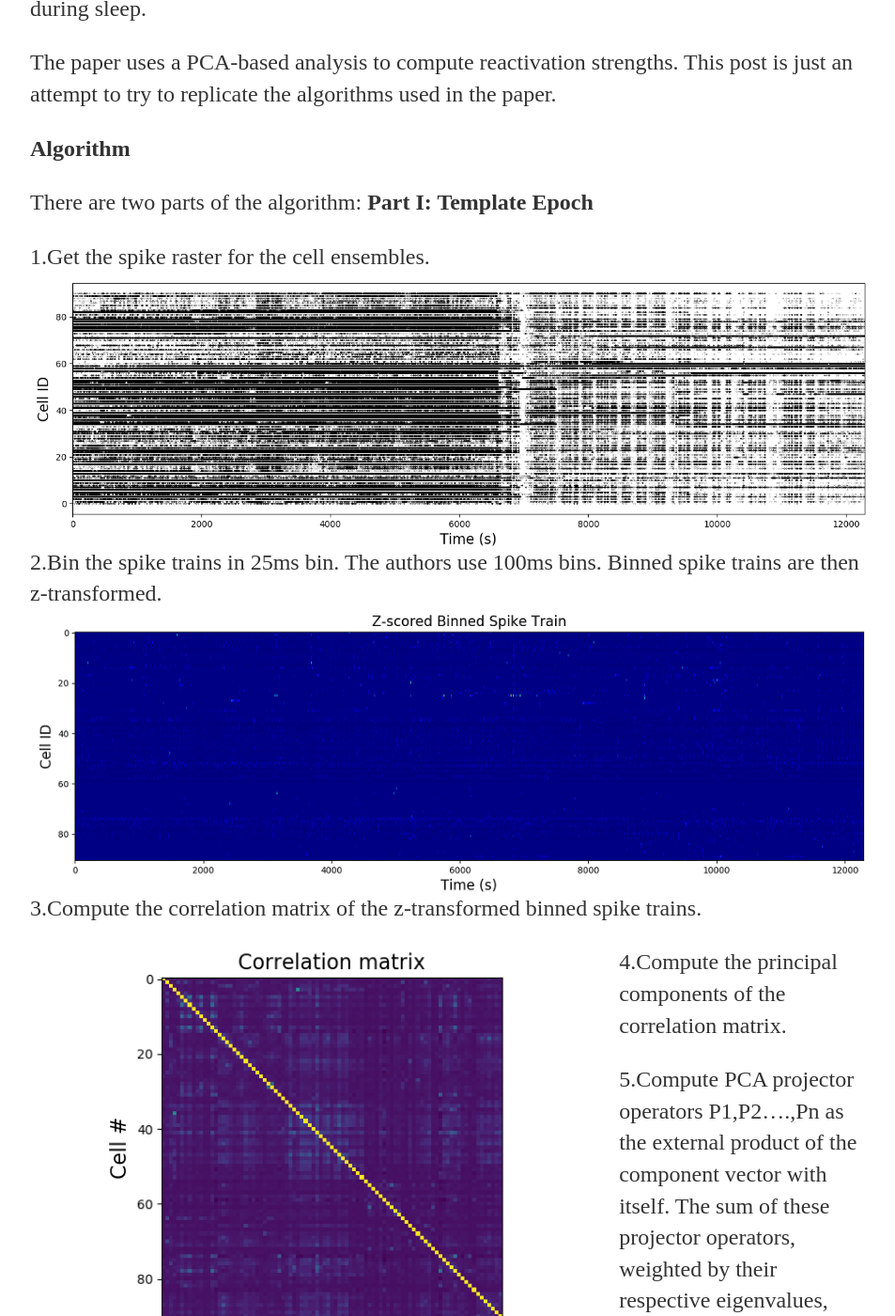
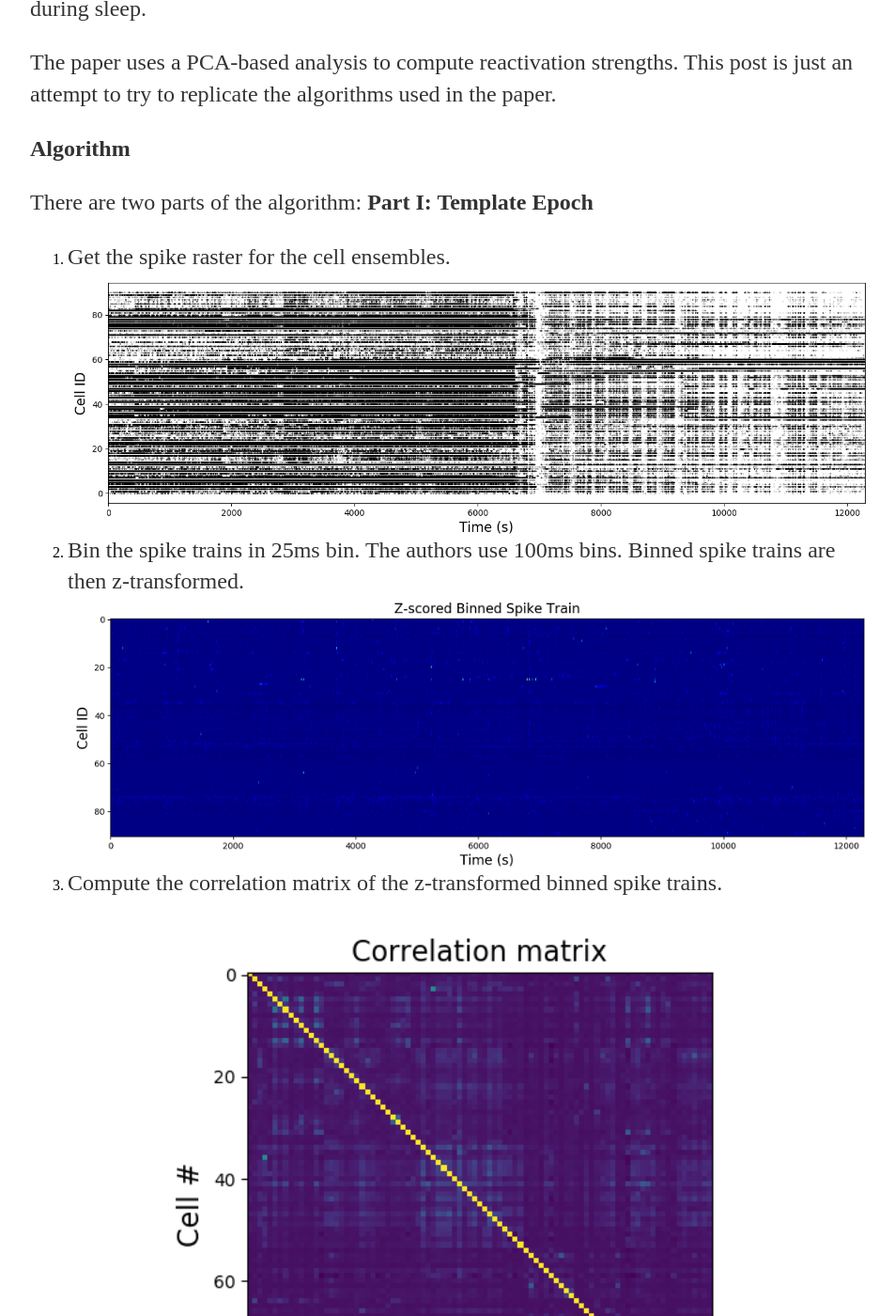
Before and after one commit to rajatsaxena/rajatsaxena.github.io, a Jekyll site: the page built from _posts/2020-04-06-PCA-based-reactivation-strength.md, in a window 1280 px wide and 1400 px high, scrolled down 430 px. Shown: the whole window at 94% size, without its empty margins (160-1113 px from the left). Built offline with Jekyll 4.4.1, drawn with Linux system fonts in a browser that asks for light colours; our own code applies the rules of GitHub Pages for plain Markdown files; comment, search, counter and statistics services are not loaded; some of the changed text lies outside the part shown.

Commit message:
Update 2020-04-06-PCA-based-reactivation-strength.md

```diff
--- a/_posts/2020-04-06-PCA-based-reactivation-strength.md
+++ b/_posts/2020-04-06-PCA-based-reactivation-strength.md
@@ -11,22 +11,22 @@
 
 There are two parts of the algorithm: **Part I: Template Epoch**
 
-1.Get the spike raster for the cell ensembles.
+1. Get the spike raster for the cell ensembles.
 <img style="float: left" src="https://rajatsaxena.github.io//images/spikeraster.png" width="100%" height="100%">
 
-2.Bin the spike trains in 25ms bin. The authors use 100ms bins. Binned spike trains are then z-transformed.
+2. Bin the spike trains in 25ms bin. The authors use 100ms bins. Binned spike trains are then z-transformed.
 <br />
 <img style="float: left" src="https://rajatsaxena.github.io//images/binnedspikeraster_Z.png" width="100%" height="100%">
 
-3.Compute the correlation matrix of the z-transformed binned spike trains.
+3. Compute the correlation matrix of the z-transformed binned spike trains.
 <br />
-<img style="float: left" src="https://rajatsaxena.github.io//images/correlationmatrix.png" width="70%" height="70%">
+<img style="float: left" src="https://rajatsaxena.github.io//images/correlationmatrix.png" width="100%" height="100%">
 
-4.Compute the principal components of the correlation matrix.
+4. Compute the principal components of the correlation matrix.
 <br />
 <img style="float: left" src="https://rajatsaxena.github.io//images/PCcorr.png" width="100%" height="100%">
 
-5.Compute PCA projector operators P1,P2....,Pn as the external product of the component vector with itself. The sum
+5. Compute PCA projector operators P1,P2....,Pn as the external product of the component vector with itself. The sum
 of these projector operators, weighted by their respective eigenvalues, yields the correlation matrix (shown in
 right). *The projector matrices will be used as our templates.*
 <br />
```
